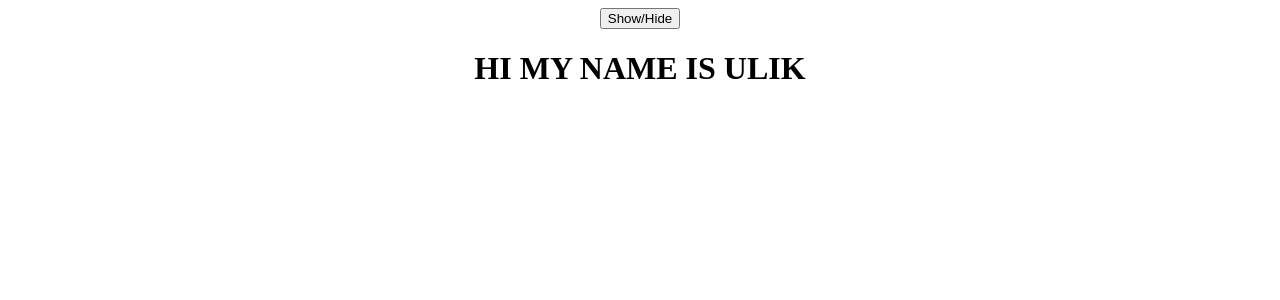
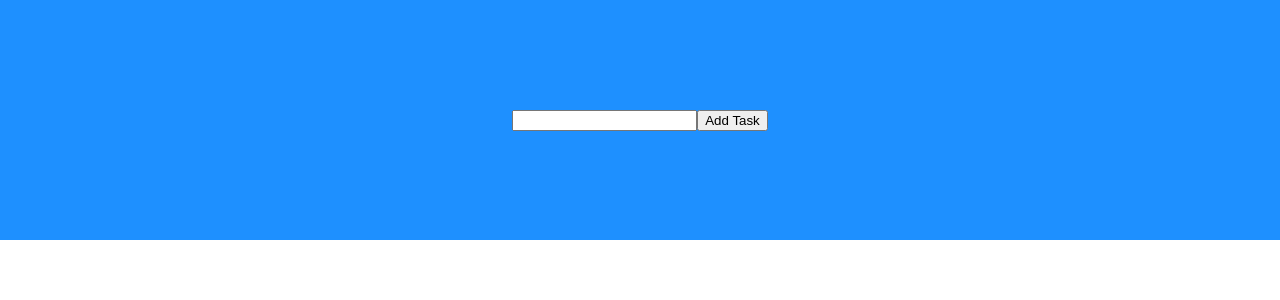
Before and after one commit to ulikverse/reactjscourse, a React (Create React App) app: page / in a window 1280 px wide. Shown: the top 300 px of the page. Built offline with nearby package versions, Linux system fonts and the light colour scheme.

Commit message:
ReactJS Course [5] - CRUD In React | TodoList Tutorial

```diff
--- a/src/App.css
+++ b/src/App.css
@@ -37,6 +37,54 @@
   }
 }
 
-/* .name {
-  color: red;
-} */
+/* ------------- */
+/* ------------- */
+/* ------------- */
+
+.App {
+  display: flex;
+  align-items: center;
+  flex-direction: column;
+  width: 100vw;
+  font-family: Arial, Helvetica, sans-serif;
+}
+
+body {
+  margin: 0;
+  padding: 0;
+}
+
+.addTask {
+  height: 30vh;
+  background-color: dodgerblue;
+  width: 100%;
+  display: flex;
+  justify-content: center;
+  align-items: center;
+}
+
+.list {
+  height: auto;
+  width: 100%;
+  display: flex;
+  align-items: center;
+  padding-top: 50px;
+  flex-direction: column;
+}
+
+.task {
+  width: 500px;
+  height: 50px;
+  display: flex;
+  margin: 15px;
+  display: flex;
+  align-items: center;
+  justify-content: center;
+}
+
+.task button {
+  width: auto;
+  height: 20px;
+  margin-left: 5px;
+  text-align: center;
+}
--- a/src/App.js
+++ b/src/App.js
@@ -1,18 +1,44 @@
 import "./App.css";
 import { useState } from "react";
+import { Task } from "./Task";
 
 function App() {
-  const [textColor, setTextColor] = useState("black");
+  const [todoList, setTodoList] = useState([]);
+  const [newTask, setNewTask] = useState("");
+
+  const handleChange = (event) => {
+    setNewTask(event.target.value);
+  };
+
+  const addTask = () => {
+    const task = {
+      id: todoList.length === 0 ? 1 : todoList[todoList.length - 1].id + 1,
+      taskName: newTask,
+    };
+    setTodoList([...todoList, task]);
+  };
+
+  const deleteTask = (id) => {
+    setTodoList(todoList.filter((task) => task.id !== id));
+  };
+
   return (
     <div className="App">
-      <button
-        onClick={() => {
-          setTextColor(textColor === "black" ? "red" : "black");
-        }}
-      >
-        Show/Hide
-      </button>
-      <h1 style={{ color: textColor }}>HI MY NAME IS ULIK</h1>
+      <div className="addTask">
+        <input onChange={handleChange} />
+        <button onClick={addTask}>Add Task </button>
+      </div>
+      <div className="list">
+        {todoList.map((task) => {
+          return (
+            <Task
+              taskName={task.taskName}
+              id={task.id}
+              deleteTask={deleteTask}
+            />
+          );
+        })}
+      </div>
     </div>
   );
 }
--- /dev/null
+++ b/src/Task.js
@@ -0,0 +1,8 @@
+export const Task = (props) => {
+  return (
+    <div className="task">
+      <h1>{props.taskName}</h1>
+      <button onClick={() => props.deleteTask(props.id)}> X </button>
+    </div>
+  );
+};
```
